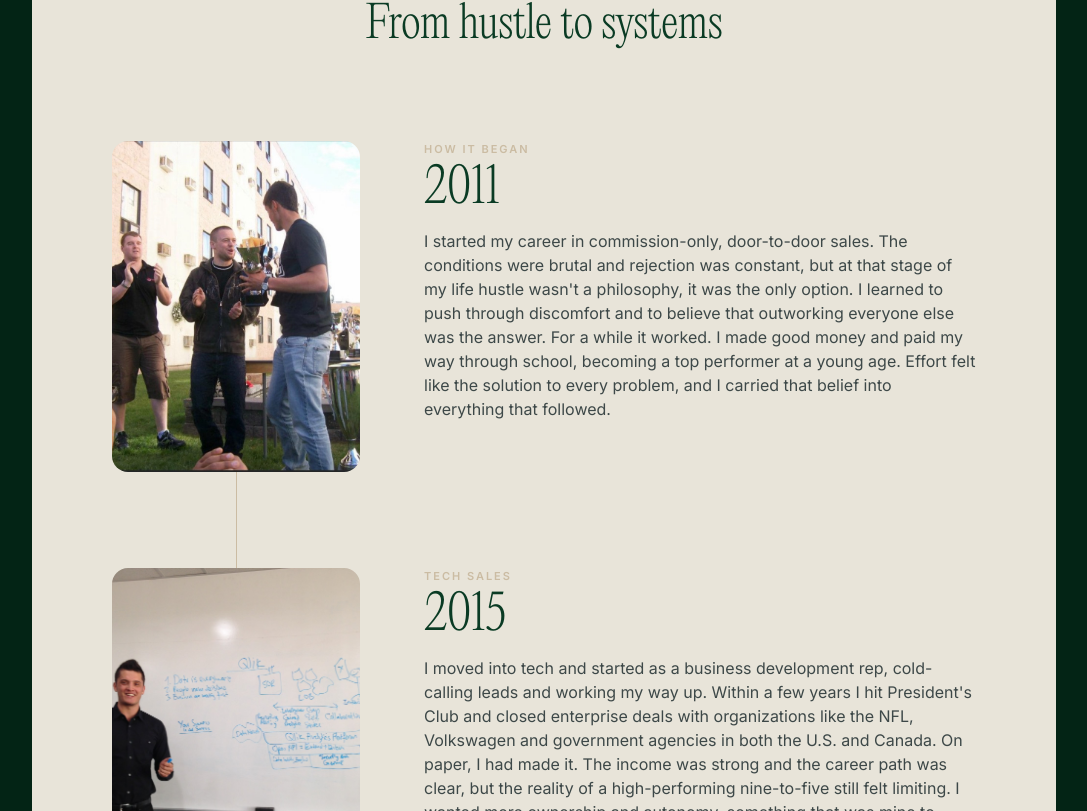
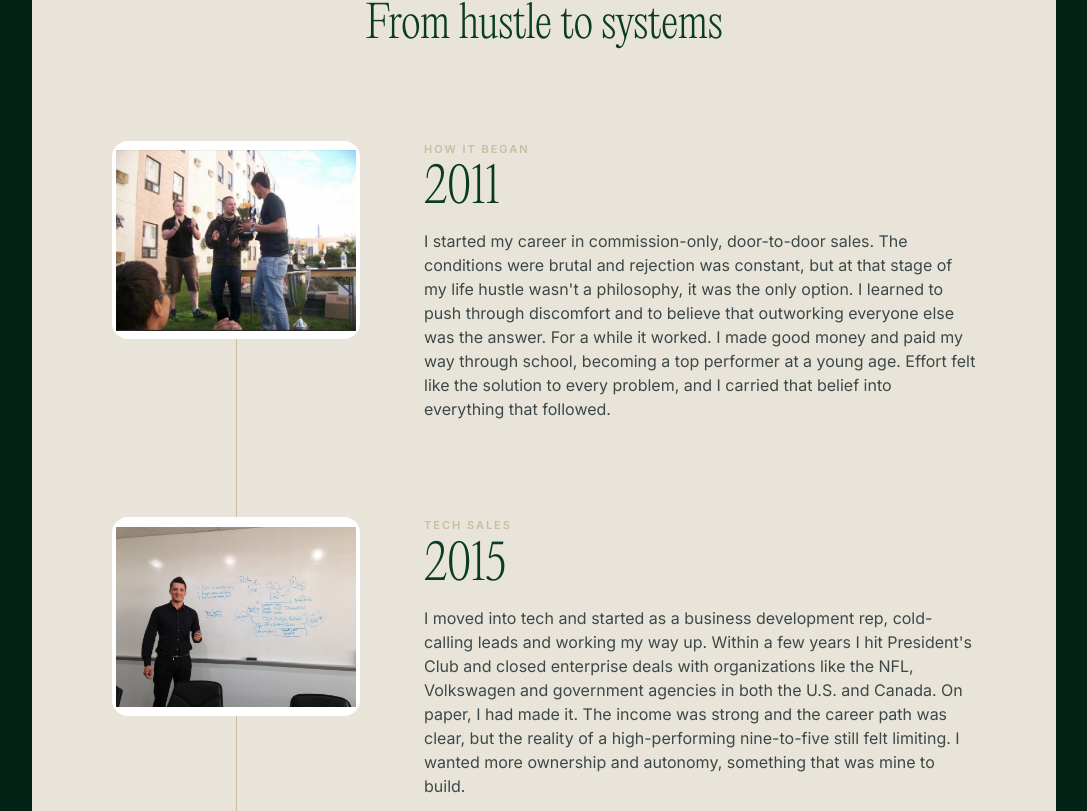
Before and after one commit to thenikvassev/nikvassev-site, a Next.js app: page /about in a window 1280 px wide. Shown: the part 3049-3860 px from the top of the page, without its empty margins (96-1183 px from the left). Built offline with nearby package versions, Linux system fonts and the light colour scheme; what @nitrosend/sdk would draw is missing.

Commit message:
Show full timeline photos with object-contain (no crop)

```diff
--- a/src/components/TimelineJourney.tsx
+++ b/src/components/TimelineJourney.tsx
@@ -50,13 +50,13 @@ export function TimelineJourney({
               className="relative grid items-start gap-5 md:grid-cols-[var(--image-col)_minmax(0,1fr)] md:gap-12 lg:gap-16"
             >
               <div className="relative z-10 w-full md:w-[var(--image-col)]">
-                <div className="relative aspect-[4/3] overflow-hidden rounded-card md:aspect-[3/4]">
+                <div className="relative aspect-[4/3] overflow-hidden rounded-card bg-white md:aspect-[5/4]">
                   <Image
                     src={entry.image}
                     alt={entry.imageAlt}
                     fill
-                    className="object-cover object-top"
-                    sizes="(min-width: 768px) 248px, 100vw"
+                    className="object-contain object-center p-1"
+                    sizes="(min-width: 768px) 280px, 100vw"
                   />
                 </div>
               </div>
```
